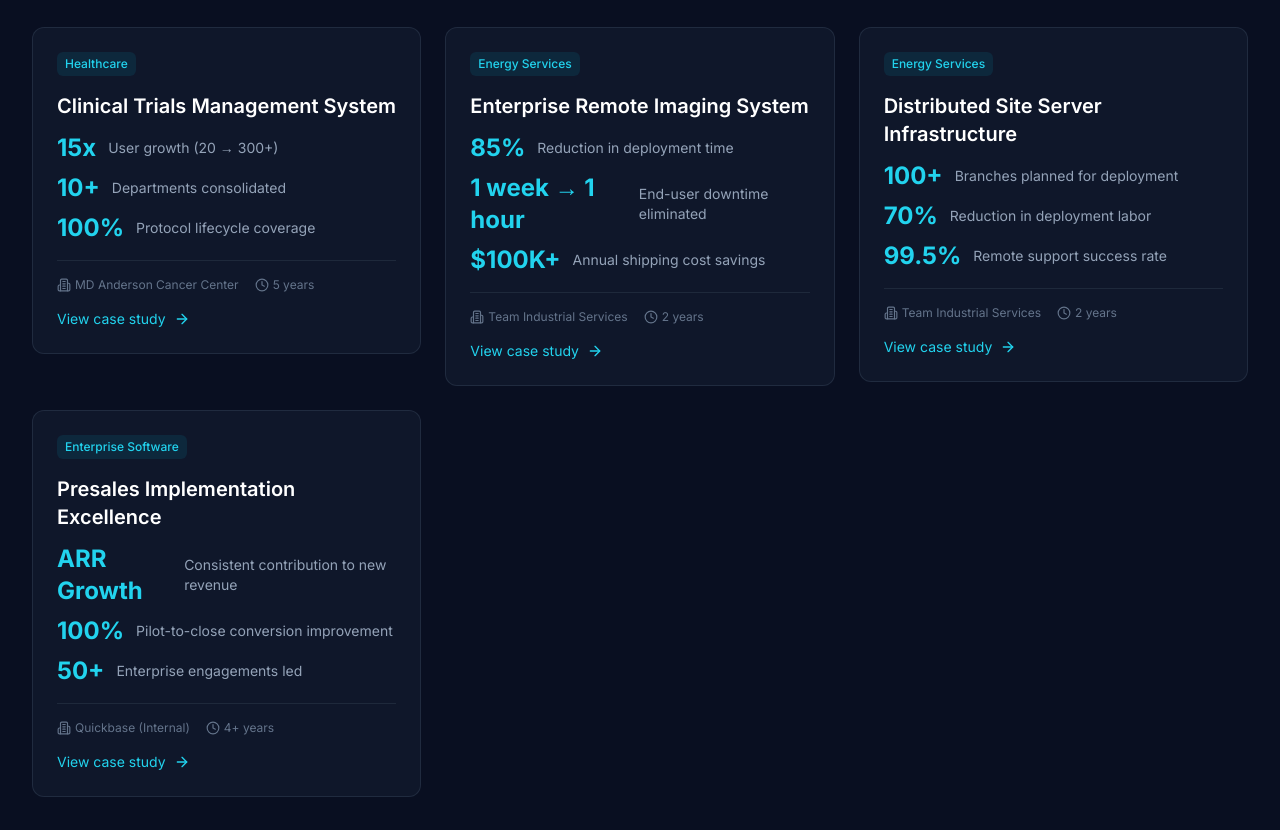
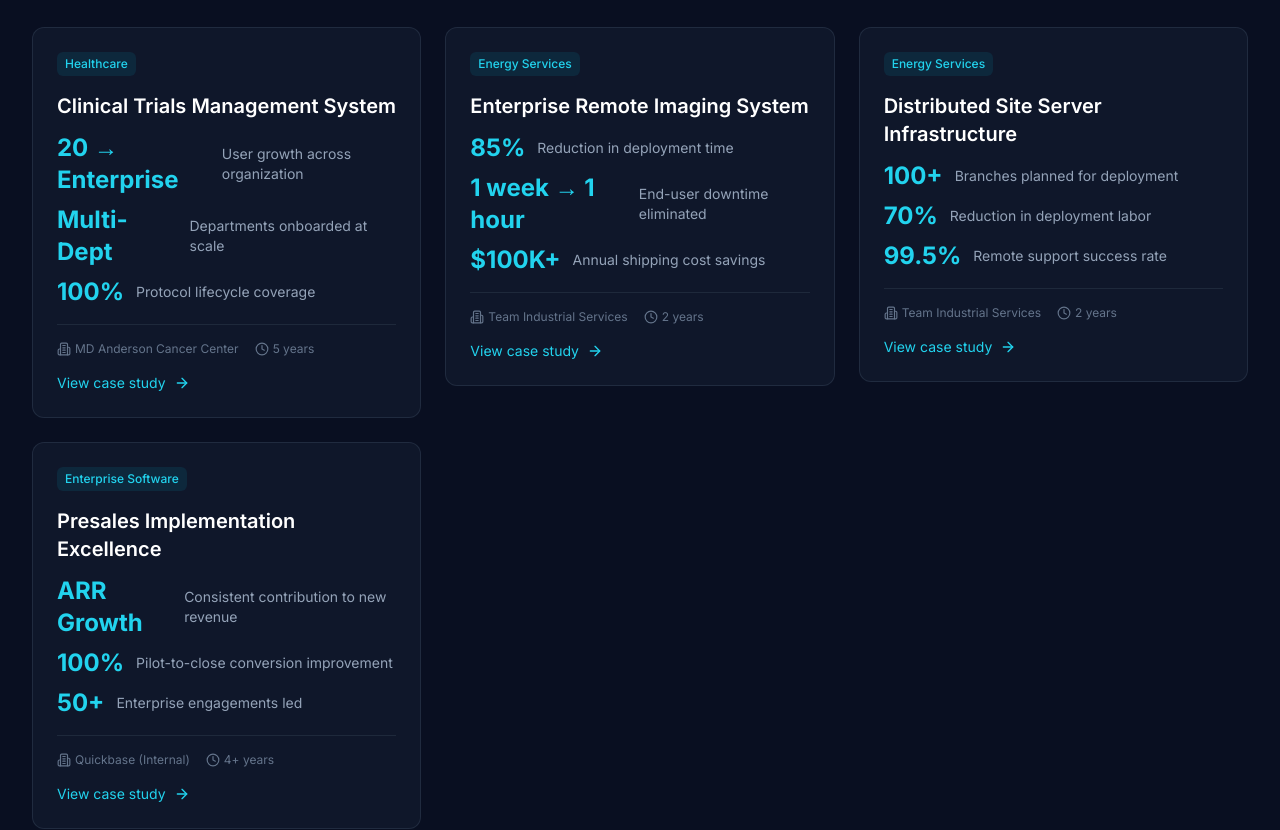
Before and after one commit to smadison81/personal-portfolio, a Next.js app: page / in a window 1280 px wide. Shown: the part 2200-3030 px from the top of the page. Built offline with nearby package versions, Linux system fonts and the light colour scheme.

Commit message:
Update Clinical Trials case study - enterprise-wide growth, departments onboarded

```diff
--- a/src/content/config.ts
+++ b/src/content/config.ts
@@ -95,8 +95,8 @@ export const caseStudies = [
     duration: "5 years",
     role: "Applications Systems Analyst",
     outcomes: [
-      { metric: "15x", label: "User growth (20 → 300+)" },
-      { metric: "10+", label: "Departments consolidated" },
+      { metric: "20 → Enterprise", label: "User growth across organization" },
+      { metric: "Multi-Dept", label: "Departments onboarded at scale" },
       { metric: "100%", label: "Protocol lifecycle coverage" },
     ],
     context: "MD Anderson Cancer Center manages thousands of clinical trials across multiple departments. Teams were using non-centralized systems including spreadsheets, paper records, and legacy databases, creating data silos and operational inefficiencies.",
@@ -124,7 +124,7 @@ export const caseStudies = [
     },
     techStack: ["Quickbase", "Workflows", "Automation", "Role-based access", "Custom reporting"],
     whatNext: "The application's customizable design allowed continued expansion. Future phases included integrations with campus systems for enhanced automation, pre-clinical trial management modules, HR planning, operations tracking, and license management.",
-    oneMinuteSummary: "Built a comprehensive clinical trials management application that grew from serving 20 users in a single department to over 300 users across 10+ departments. The system replaced fragmented spreadsheets and legacy databases with a unified platform covering the entire protocol lifecycle, enabling cross-department collaboration and real-time visibility into trial status.",
+    oneMinuteSummary: "Built a comprehensive clinical trials management application that grew from serving 20 users in a single department to enterprise-wide adoption across multiple departments. The system replaced fragmented spreadsheets and legacy databases with a unified platform covering the entire protocol lifecycle, enabling cross-department collaboration and real-time visibility into trial status.",
   },
   {
     id: "remote-imaging",
@@ -241,8 +241,8 @@ export const caseStudies = [
 
 export const microWins = [
   {
-    title: "20 to 300+ Users",
-    result: "Scaled Clinical Trials app from single department to enterprise-wide adoption at MD Anderson",
+    title: "20 to Enterprise-Wide",
+    result: "Scaled Clinical Trials app from single department to organization-wide adoption at MD Anderson",
     tags: ["Scale", "Adoption"],
   },
   {
```
